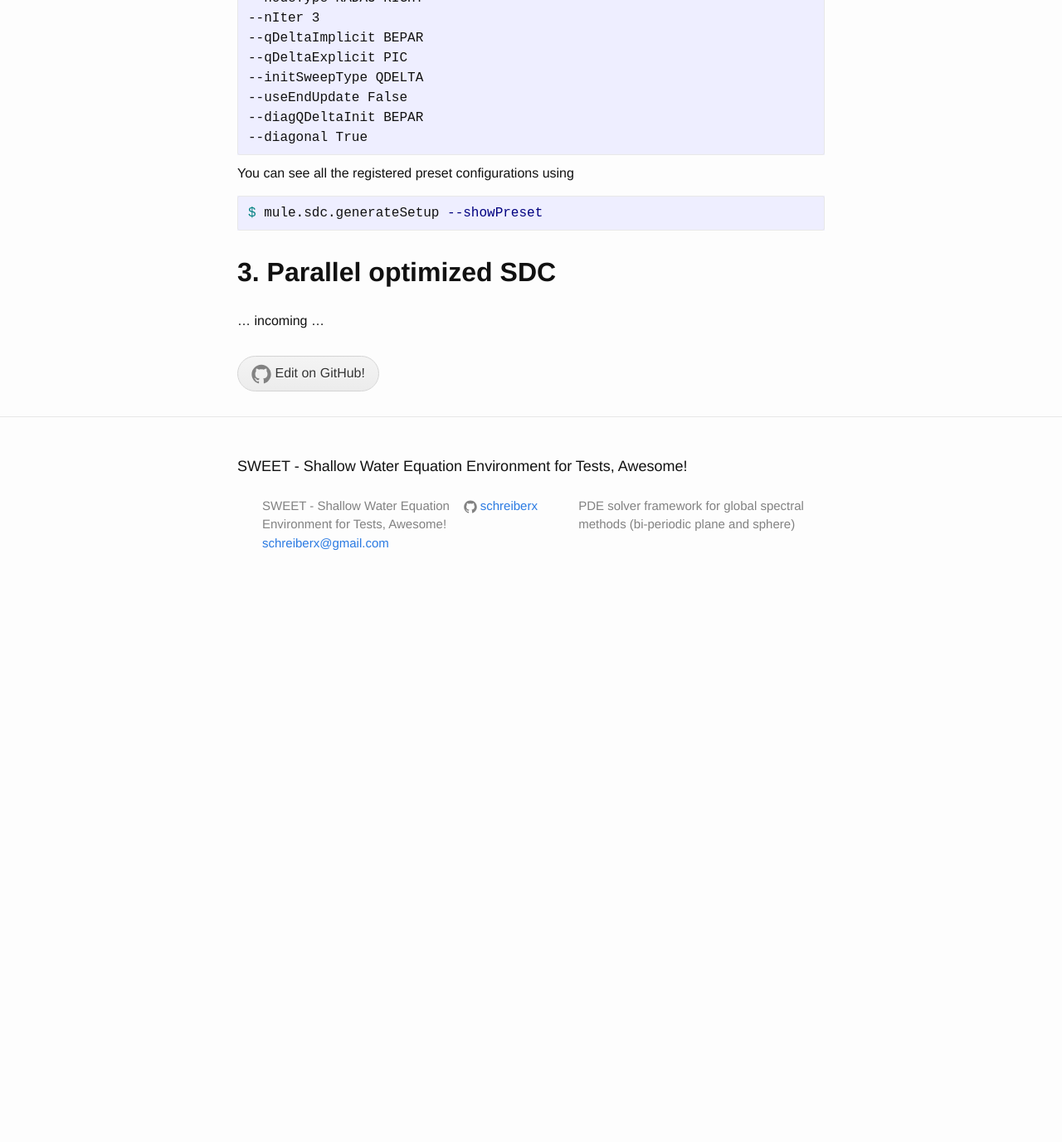
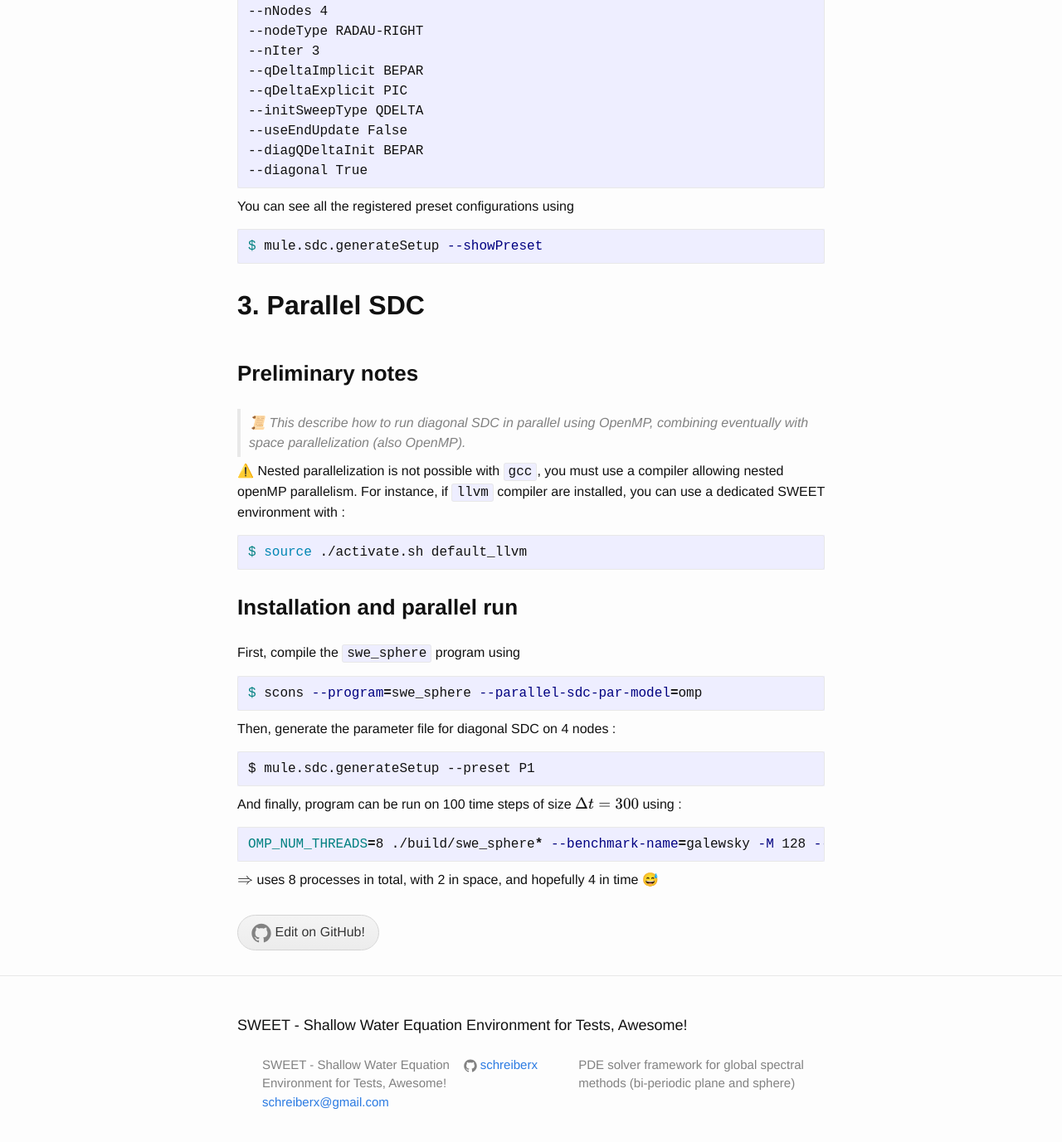
Before and after one commit to schreiberx/sweetsite, a Jekyll site: the page built from tutorials/advanced/imex_sdc_swe_sphere.md, in a window 1280 px wide and 1400 px high, scrolled down 2637 px. Shown: the top 1377 px of the window at 83% size. Built offline with Jekyll 4.4.1, drawn with Linux system fonts in a browser that asks for light colours; emoji names are drawn with the system emoji font; before the commit the page ends 3363 px from its top, so only the background shows below that; some of the changed text lies outside the part shown.

Commit message:
TL: finished first version of parallel SDC tutorial

````diff
--- a/tutorials/advanced/imex_sdc_swe_sphere.md
+++ b/tutorials/advanced/imex_sdc_swe_sphere.md
@@ -58,6 +58,8 @@ This runs default IMEX-SDC, with Backward Euler (BE) for the linear terms and Fo
 
 The simulation command shown in the previous section use IMEX SDC with the default settings implemented in SWEET, that is :
 
+Current default settings for IMEX SDC are :
+
 - 3 RADAU-RIGHT nodes
 - 3 iterations (sweeps)
 - initial sweep using COPY (of the initial time-step solution)
@@ -65,10 +67,10 @@ The simulation command shown in the previous section use IMEX SDC with the defau
 - BE for implicit sweep
 - FE for explicit sweep
 
-You can however change those parameters by providing a parameter file (SWEETFileDict format) using
+You can change those parameters by providing a parameter file (SWEETFileDict format) with
 the `--sdc-file=[...]` program argument.
 
-Such parameter file can be generated using the `mule.sdc.generateSetup` utility script.
+Parameter files can be generated using the `mule.sdc.generateSetup` utility script.
 For instance,
 
 ```bash
@@ -123,6 +125,36 @@ You can see all the registered preset configurations using
 $ mule.sdc.generateSetup --showPreset
 ```
 
-## 3. Parallel optimized SDC
+## 3. Parallel SDC
 
-... incoming ...
+### Preliminary notes
+
+> :scroll: This describe how to run diagonal SDC in parallel using OpenMP, combining eventually with space parallelization (also OpenMP).
+
+:warning: Nested parallelization is not possible with `gcc`, you must use a compiler allowing nested openMP parallelism. For instance, if `llvm` compiler are installed, you can use a dedicated SWEET environment with :
+
+```bash
+$ source ./activate.sh default_llvm
+```
+
+### Installation and parallel run
+
+First, compile the `swe_sphere` program using
+
+```bash
+$ scons --program=swe_sphere --parallel-sdc-par-model=omp
+```
+
+Then, generate the parameter file for diagonal SDC on 4 nodes :
+
+```
+$ mule.sdc.generateSetup --preset P1
+```
+
+And finally, program can be run on 100 time steps of size $\Delta{t}=300$ using :
+
+```bash
+OMP_NUM_THREADS=8 ./build/swe_sphere* --benchmark-name=galewsky -M 128 --dt=300 --timestepping-method=ln_imex_sdc --sdc-file=params_SDC.sweet -t $((300*100)) --num-threads-space=2
+```
+
+$\Rightarrow$ uses 8 processes in total, with 2 in space, and hopefully 4 in time :sweat_smile:
````
